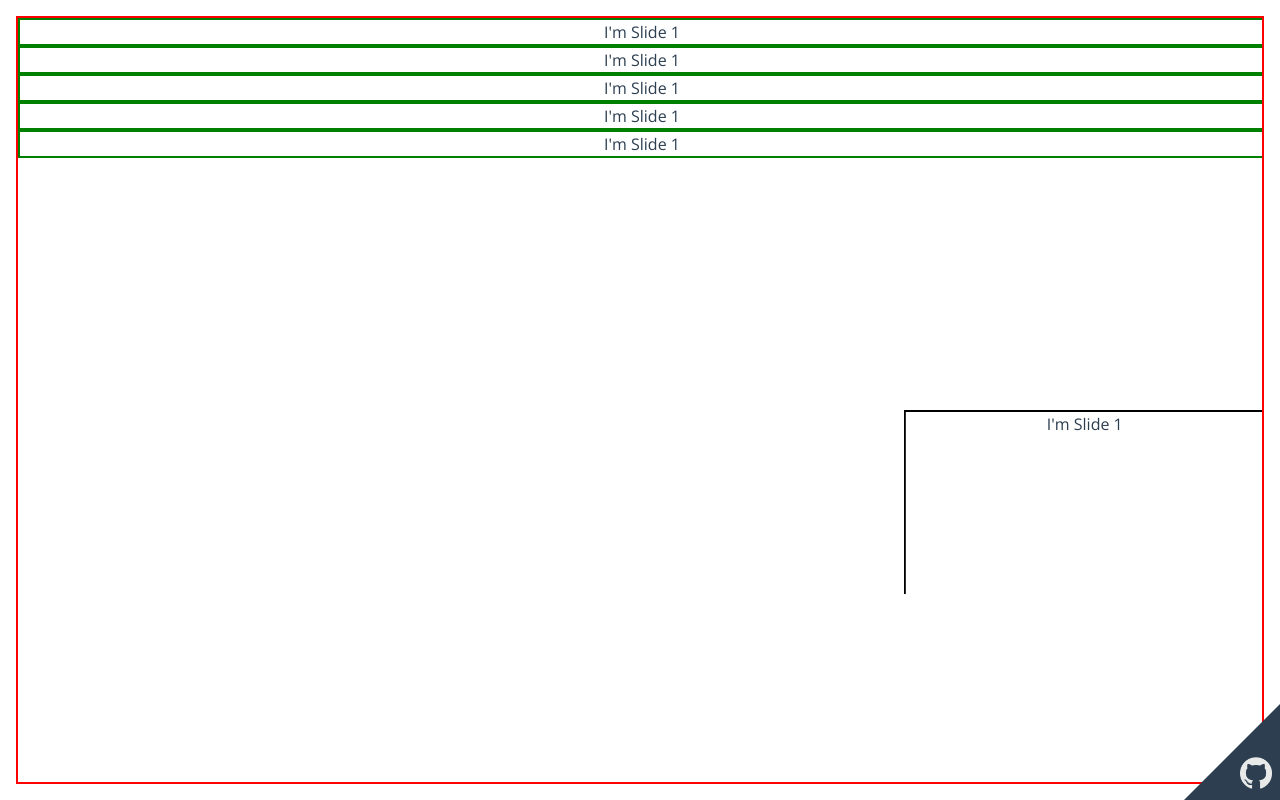
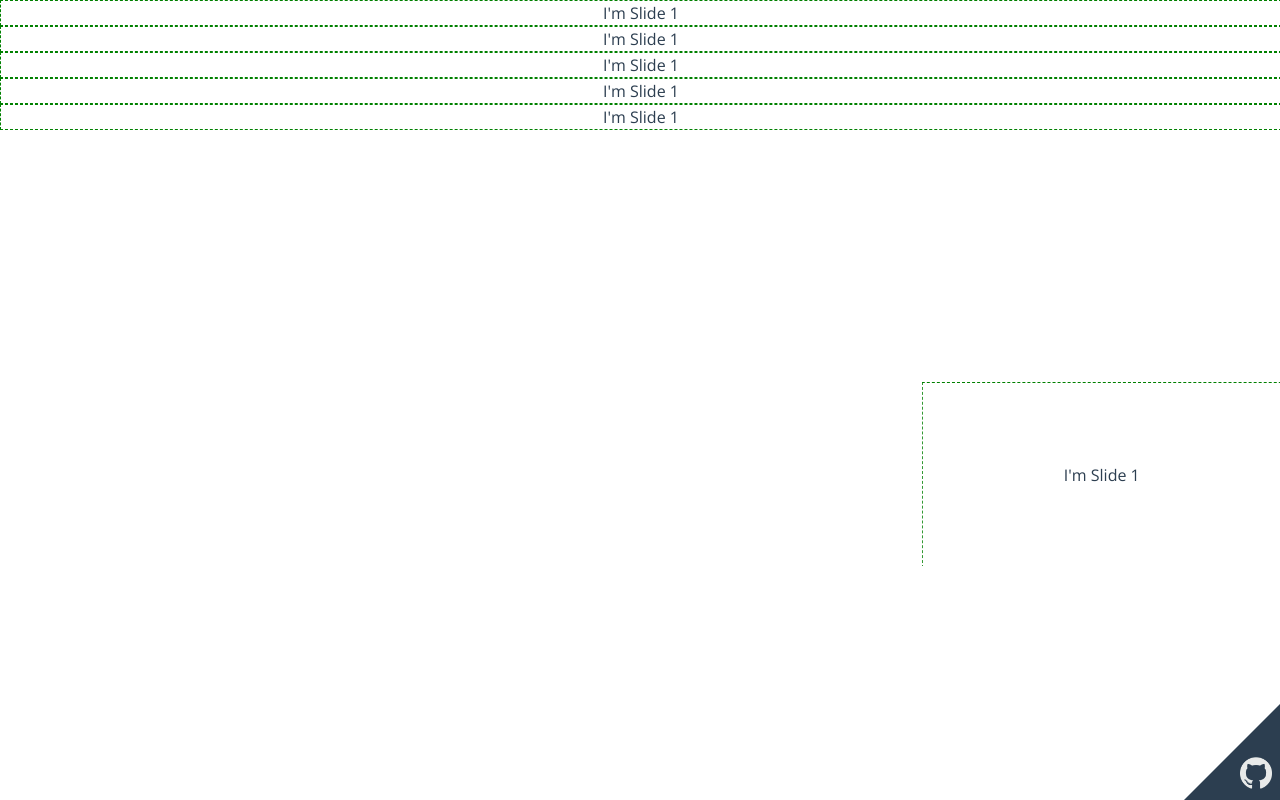
Before and after one commit to ZenekeZene/mrpotato, a Vue app: page /#/ in a window 1280 px wide. Built offline with nearby package versions, Linux system fonts and the light colour scheme.

Commit message:
Fix cube swipers. Github ref

```diff
--- a/src/assets/styles/base/page/page.scss
+++ b/src/assets/styles/base/page/page.scss
@@ -41,17 +41,21 @@ body {
 }
 
 .app {
-    -webkit-font-smoothing: antialiased;
-    -moz-osx-font-smoothing: grayscale;
+	-webkit-font-smoothing: antialiased;
+	-moz-osx-font-smoothing: grayscale;
 	@include flex(flex, center, center);
 	flex-direction: column;
 	height: 100%;
-	padding: $gutter;
-    text-align: center;
-    color: $color-primary;
+	text-align: center;
+	color: $color-primary;
 
 	&__logo {
 		max-width: 300px;
 		margin-bottom: $gutter;
 	}
 }
+
+.face-wrapper {
+	width: 100%;
+	height: 100%;
+}
--- a/src/components/AboutPage.vue
+++ b/src/components/AboutPage.vue
@@ -1,5 +1,5 @@
 <template>
-	<article style="width: 100%; height: 100%; border: 2px solid red;">
+	<article class="face-wrapper">
 		<swiper ref="mySwiper" :options="swiperOption">
 			<swiper-slide>I'm Slide 1</swiper-slide>
 			<swiper-slide>I'm Slide 2</swiper-slide>
@@ -37,6 +37,14 @@
 				swiperOption: {
 					centeredSlides: true,
 					slidesPerView: 1,
+					effect: 'cube',
+					grabCursor: true,
+					cubeEffect: {
+						shadow: false,
+						slideShadows: true,
+						shadowOffset: 0,
+						shadowScale: 1
+					},
 				},
 				swiperOptionVertical: {
 					direction: 'vertical',
@@ -48,9 +56,17 @@
 	};
 </script>
 <style lang="scss">
-	.swiper-slide {
+	.swiper-slide,
+	.swiper-container-cube .swiper-slide {
+		display: flex;
+		justify-content: center;
+		align-items: center;
 		height: calc(100vh / 6);
-		border: 2px solid green;
+		border: 1px dashed green;
+	}
+
+	.swiper-container-cube {
+		perspective: none;
 	}
 
 	.swiper-vertical {
@@ -61,11 +77,6 @@
 		width: 28vw;
 		height: 23vh;
 		transform: translate3D(-50%, 50%, 0);
-
-		.swiper-slide {
-			height: 100vh;
-			border: 2px solid black;
-		}
 	}
 
 </style>
--- a/src/components/GithubItem.vue
+++ b/src/components/GithubItem.vue
@@ -1,5 +1,5 @@
 <template>
-	<a class="github" href="https://github.com/ZenekeZene/vue-and-friends-boilerplate" target="_BLANK">
+	<a class="github" href="https://github.com/ZenekeZene/mrpotato.git" target="_BLANK">
 		<img src="static/github.png" alt="Github logo">
 	</a>
 </template>
```
